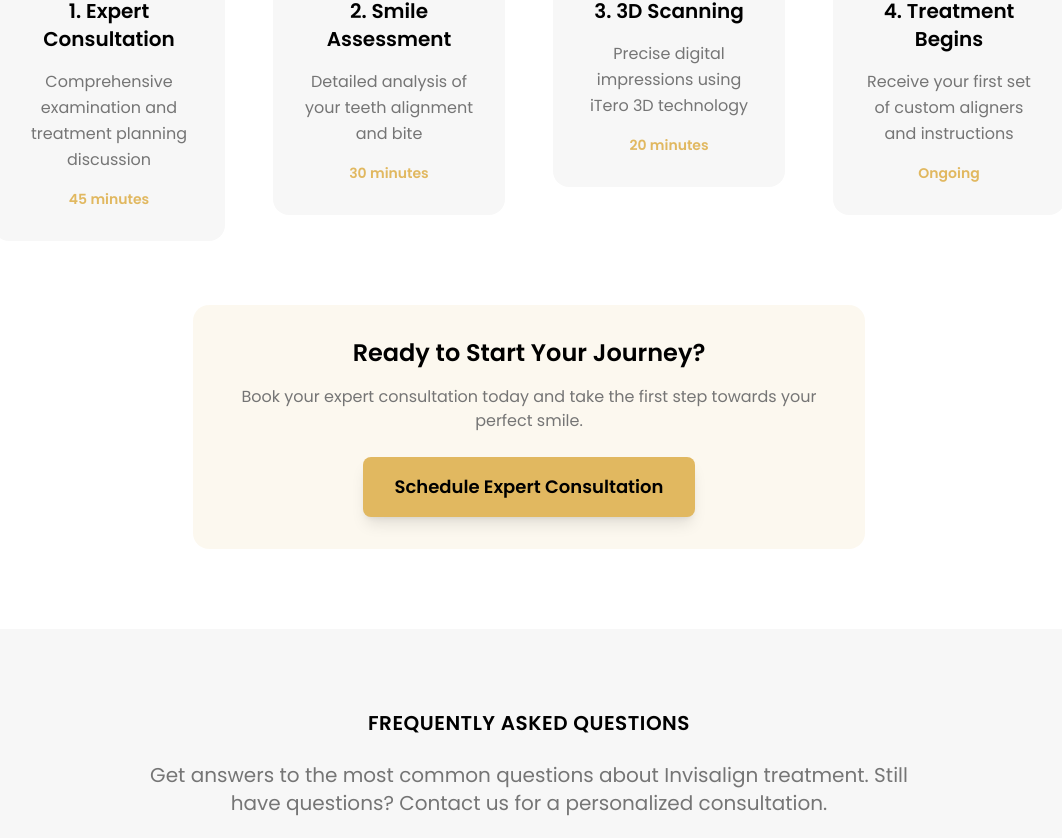
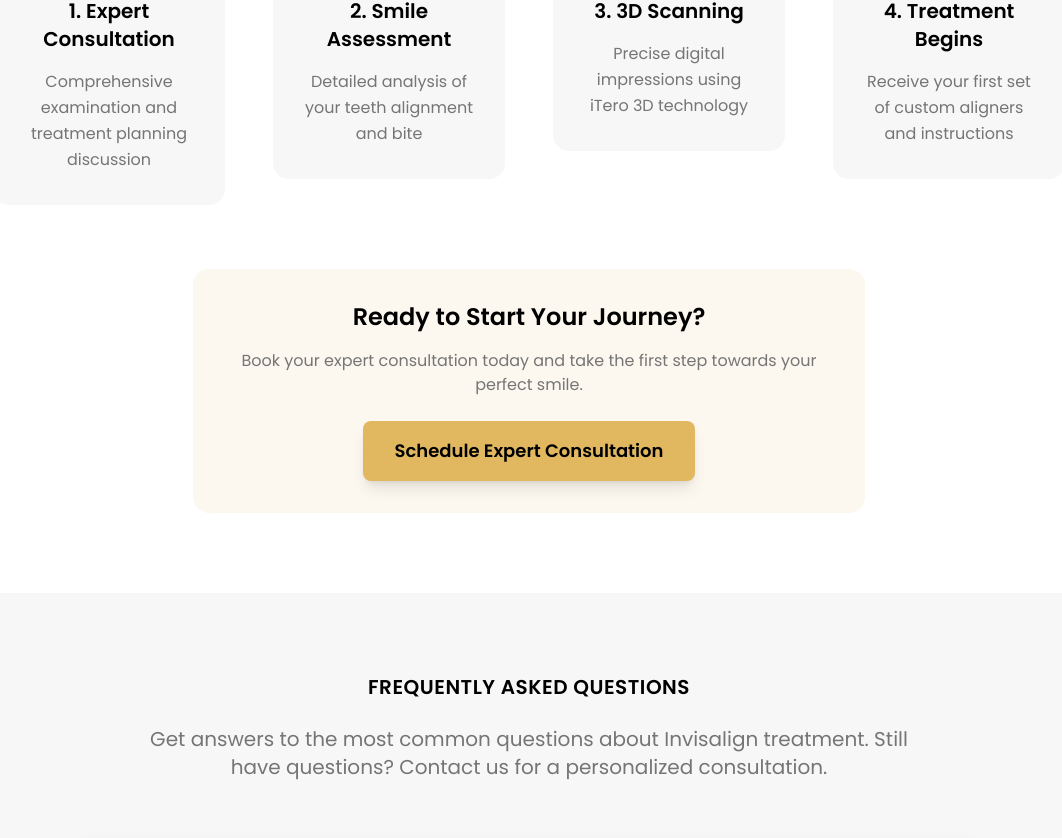
Before and after one commit to keshb1996/smile-london-landing-pages, a React (Vite) app: page / in a window 1280 px wide. Shown: the part 9853-10691 px from the top of the page, without its empty margins (111-1173 px from the left). Built offline with nearby package versions, Linux system fonts and the light colour scheme.

Commit message:
Remove timings from dental journey cards

```diff
--- a/src/components/DentalJourney.tsx
+++ b/src/components/DentalJourney.tsx
@@ -60,13 +60,9 @@ const DentalJourney = () => {
                     {step.title}
                   </h3>
 
-                  <p className="text-muted-foreground mb-4 leading-relaxed">
+                  <p className="text-muted-foreground leading-relaxed">
                     {step.description}
                   </p>
-
-                  <div className="text-sm text-dental-gold font-semibold">
-                    {step.duration}
-                  </div>
                 </div>
               </div>
             ))}
```
